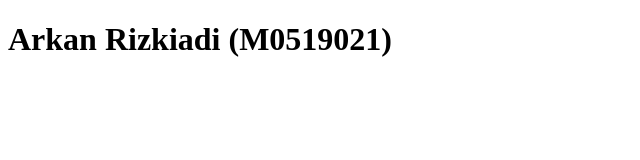
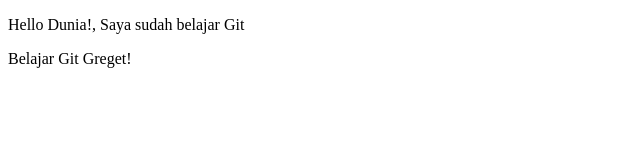
Before and after one commit to ArkanRizkiadi/belajar-git, a plain HTML site: page index.html in a window 1280 px wide. Shown: the whole page, without its empty margins (0-640 px from the left). Drawn offline with Linux system fonts and the light colour scheme.

Commit message:
ubah isi index

```diff
--- a/index.html
+++ b/index.html
@@ -7,6 +7,7 @@
 	<title>PRPL10</title>
 </head>
 <body>
-    <h1>Arkan Rizkiadi (M0519021)</h1>
+    <p>Hello Dunia!, Saya sudah belajar Git</p>
+	<p>Belajar Git Greget!</p>
 </body>
 </html>
```
